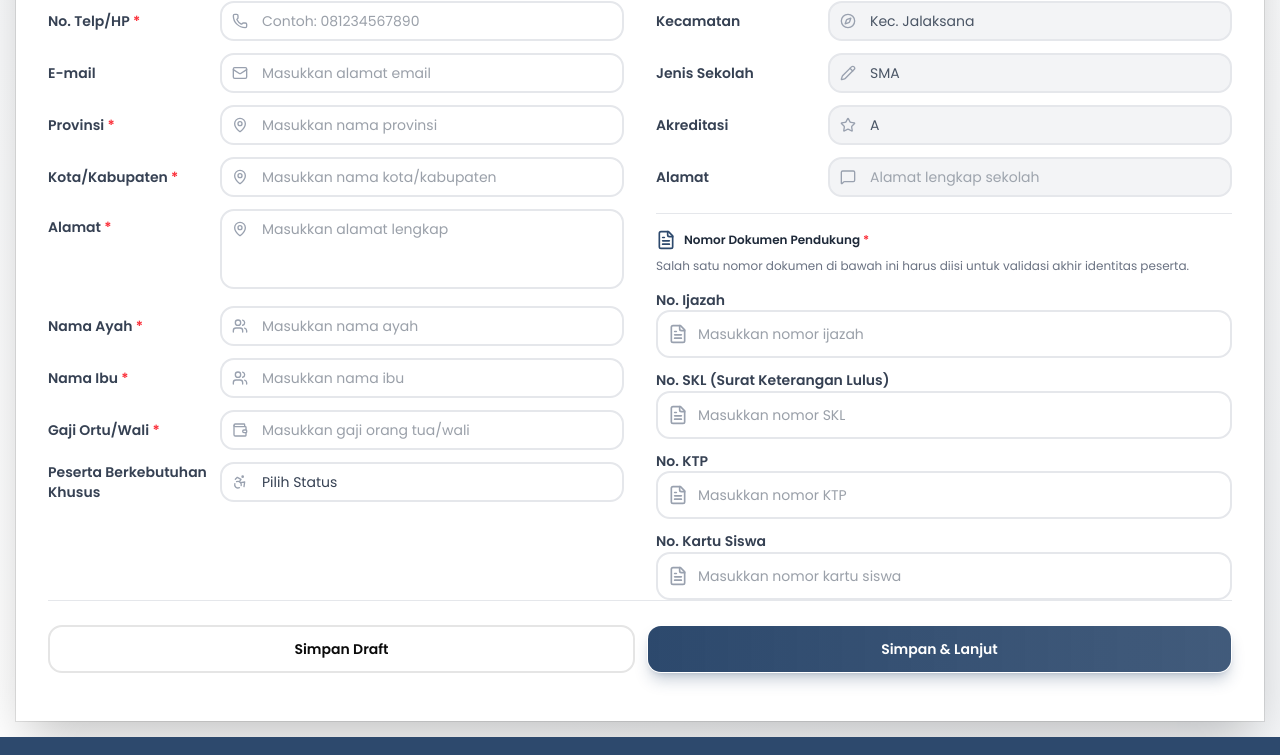
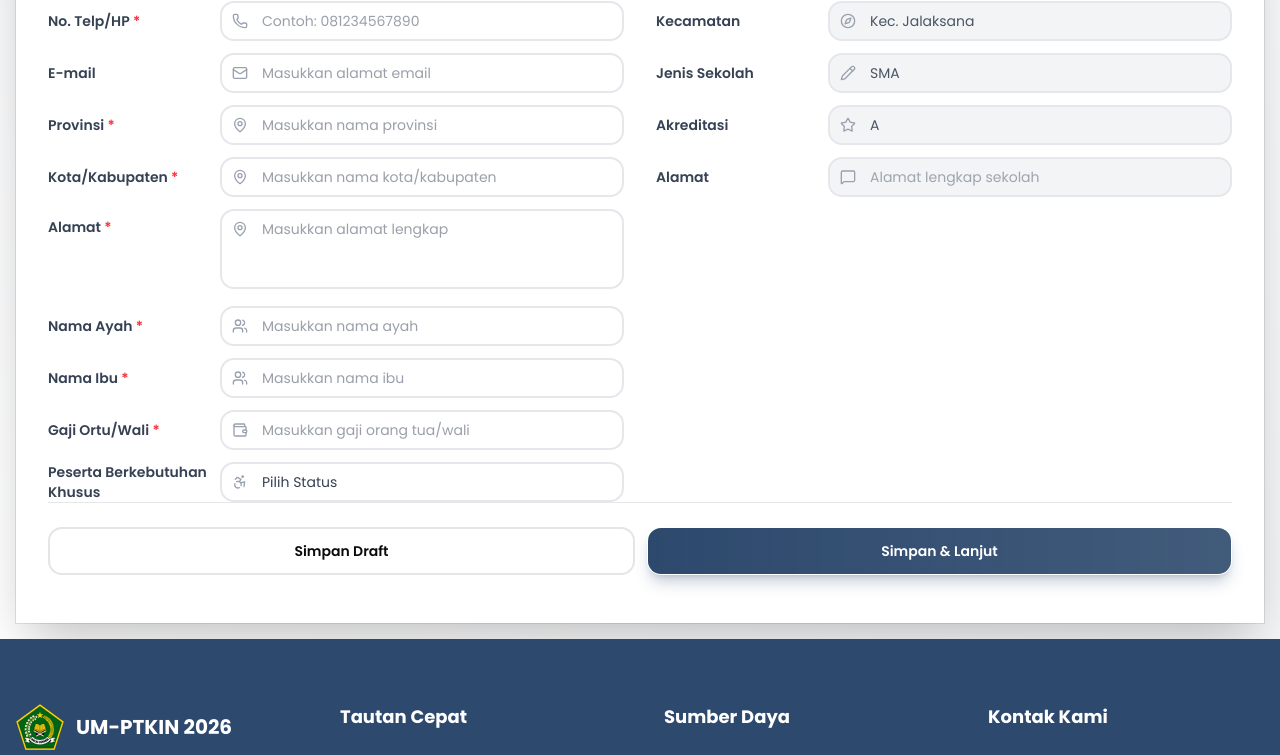
Before and after one commit to nur-afif/umptkin-web-2026, a Next.js app in the folder apps/web/: page /form-sekolah in a window 1280 px wide. Shown: the part 652-1407 px from the top of the page. Built offline with nearby package versions, Linux system fonts and the light colour scheme; no server answers; what @orpc/client, @orpc/tanstack-query would draw is missing.

Commit message:
update form biodata and final form biodata

```diff
--- a/apps/web/src/app/form-sekolah/page.tsx
+++ b/apps/web/src/app/form-sekolah/page.tsx
@@ -490,79 +490,6 @@ export default function FormSekolah() {
                     </div>
                   </div>
                 </div>
-
-                <div className="pt-4 border-t border-gray-200">
-                  <div className="flex items-center gap-2 pb-2">
-                    <FileText className="h-5 w-5 text-primary" />
-                    <h4 className="font-semibold text-gray-800">Nomor Dokumen Pendukung <span className="text-red-500">*</span></h4>
-                  </div>
-
-                  <p className="text-xs text-gray-500 mb-4">
-                    Salah satu nomor dokumen di bawah ini harus diisi untuk validasi akhir identitas peserta.
-                  </p>
-
-                  <div className="space-y-3">
-                    <div className="space-y-2">
-                      <label className="text-sm font-semibold text-gray-700">No. Ijazah</label>
-                      <div className="relative">
-                        <input
-                          type="text"
-                          maxLength={50}
-                          value={formData.pendidikan.noIjazah}
-                          onChange={(e) => setFormData({ ...formData, pendidikan: { ...formData.pendidikan, noIjazah: e.target.value } })}
-                          className="w-full rounded-xl border-2 border-gray-200 bg-white px-4 py-3 pl-10 text-sm text-gray-700 focus:border-primary focus:outline-none transition-colors"
-                          placeholder="Masukkan nomor ijazah"
-                        />
-                        <FileText className="absolute left-3 top-1/2 -translate-y-1/2 h-5 w-5 text-gray-400" />
-                      </div>
-                    </div>
-
-                    <div className="space-y-2">
-                      <label className="text-sm font-semibold text-gray-700">No. SKL (Surat Keterangan Lulus)</label>
-                      <div className="relative">
-                        <input
-                          type="text"
-                          maxLength={50}
-                          value={formData.pendidikan.noSKL}
-                          onChange={(e) => setFormData({ ...formData, pendidikan: { ...formData.pendidikan, noSKL: e.target.value } })}
-                          className="w-full rounded-xl border-2 border-gray-200 bg-white px-4 py-3 pl-10 text-sm text-gray-700 focus:border-primary focus:outline-none transition-colors"
-                          placeholder="Masukkan nomor SKL"
-                        />
-                        <FileText className="absolute left-3 top-1/2 -translate-y-1/2 h-5 w-5 text-gray-400" />
-                      </div>
-                    </div>
-
-                    <div className="space-y-2">
-                      <label className="text-sm font-semibold text-gray-700">No. KTP</label>
-                      <div className="relative">
-                        <input
-                          type="text"
-                          maxLength={16}
-                          value={formData.pendidikan.noKTP}
-                          onChange={(e) => setFormData({ ...formData, pendidikan: { ...formData.pendidikan, noKTP: e.target.value } })}
-                          className="w-full rounded-xl border-2 border-gray-200 bg-white px-4 py-3 pl-10 text-sm text-gray-700 focus:border-primary focus:outline-none transition-colors"
-                          placeholder="Masukkan nomor KTP"
-                        />
-                        <FileText className="absolute left-3 top-1/2 -translate-y-1/2 h-5 w-5 text-gray-400" />
-                      </div>
-                    </div>
-
-                    <div className="space-y-2">
-                      <label className="text-sm font-semibold text-gray-700">No. Kartu Siswa</label>
-                      <div className="relative">
-                        <input
-                          type="text"
-                          maxLength={20}
-                          value={formData.pendidikan.noKartuSiswa}
-                          onChange={(e) => setFormData({ ...formData, pendidikan: { ...formData.pendidikan, noKartuSiswa: e.target.value } })}
-                          className="w-full rounded-xl border-2 border-gray-200 bg-white px-4 py-3 pl-10 text-sm text-gray-700 focus:border-primary focus:outline-none transition-colors"
-                          placeholder="Masukkan nomor kartu siswa"
-                        />
-                        <FileText className="absolute left-3 top-1/2 -translate-y-1/2 h-5 w-5 text-gray-400" />
-                      </div>
-                    </div>
-                  </div>
-                </div>
               </div>
             </div>
 
```
